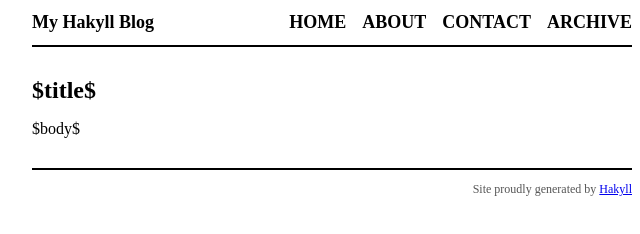
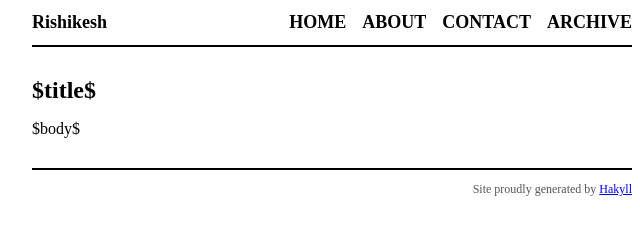
Before and after one commit to rishikesha/blogH, a plain HTML site: page templates/default.html in a window 1280 px wide. Shown: the full height of the page, 308-948 px from the left. Drawn offline with Linux system fonts and the light colour scheme.

Commit message:
changed slightly to experiment

```diff
--- a/templates/default.html
+++ b/templates/default.html
@@ -4,13 +4,13 @@
 <html xmlns="http://www.w3.org/1999/xhtml" xml:lang="en" lang="en">
     <head>
         <meta http-equiv="Content-Type" content="text/html; charset=UTF-8" />
-        <title>My Hakyll Blog - $title$</title>
+        <title>Rishi - $title$</title>
         <link rel="stylesheet" type="text/css" href="/css/default.css" />
     </head>
     <body>
         <div id="header">
             <div id="logo">
-                <a href="/">My Hakyll Blog</a>
+                <a href="/">Rishikesh</a>
             </div>
             <div id="navigation">
                 <a href="/">Home</a>
```
Also changed, not shown: 1 other file.
